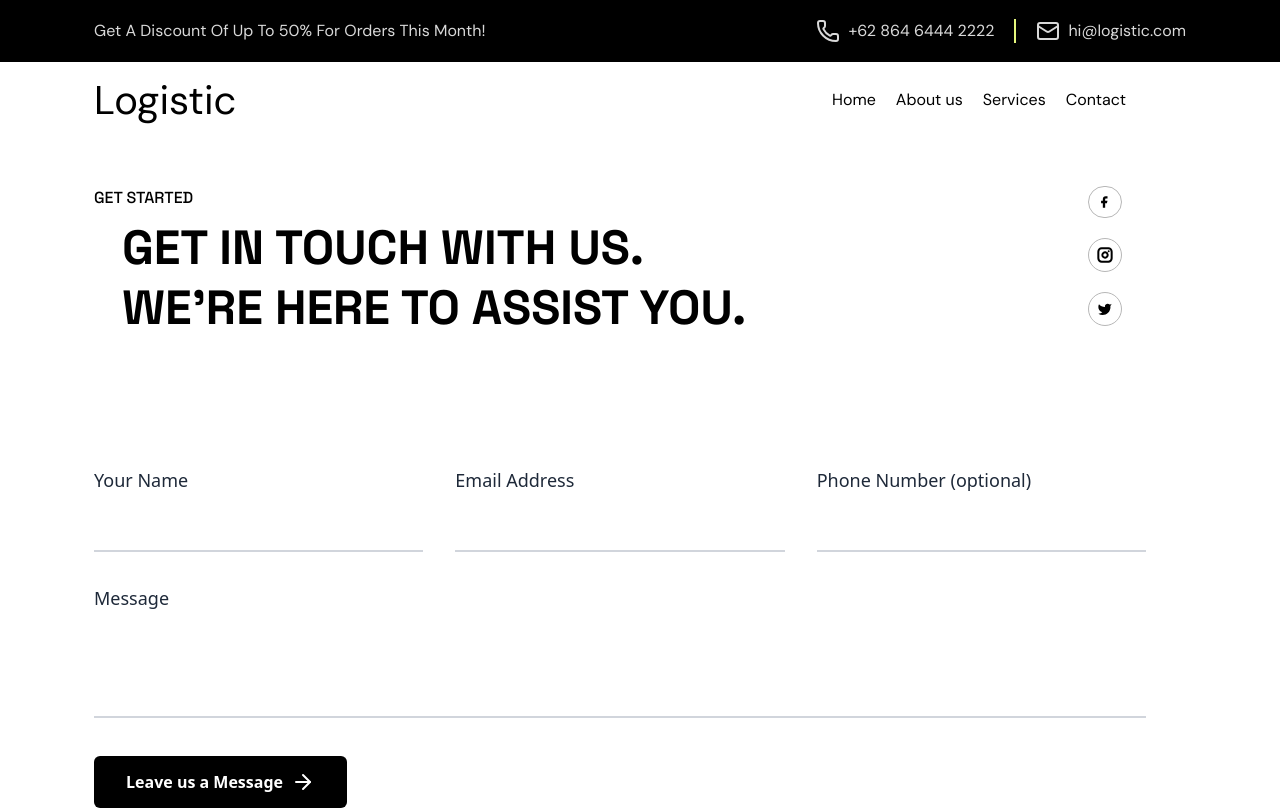
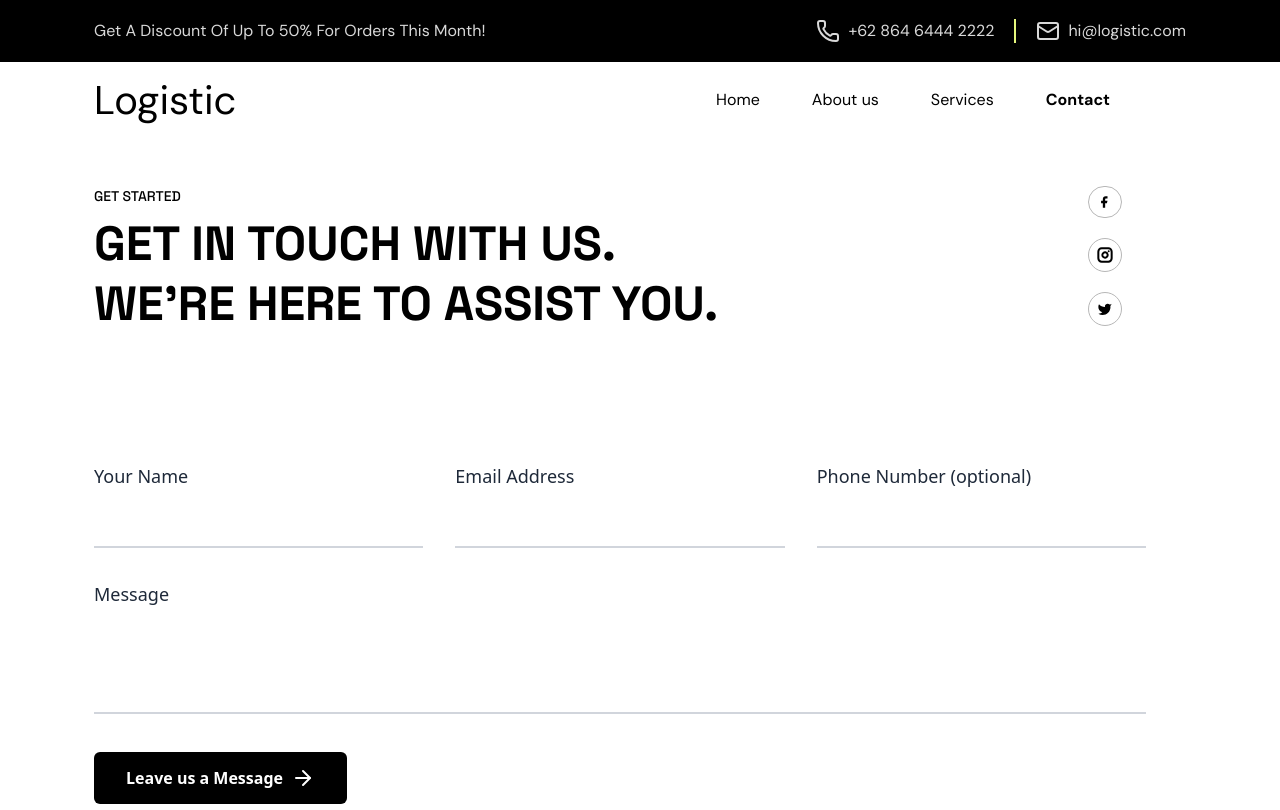
Before and after one commit to Mdsakib999/Logistics-development-M-5, a React (Vite) app: page /contact in a window 1280 px wide. Shown: the top 810 px of the page. Built offline with nearby package versions, Linux system fonts and the light colour scheme.

Commit message:
navbar responsive issue fixed

```diff
--- a/src/components/Home/Feedback.jsx
+++ b/src/components/Home/Feedback.jsx
@@ -6,7 +6,7 @@ import Paragraph from "../ui/Paragraph";
 import FeedbackCard from "../ui/FeedbackCard";
 export default function Feedback() {
   return (
-    <div>
+    <div className="py-24">
       <Container>
         {/* content section */}
         <div className="relative mb-24">
--- a/src/components/contact/Info.jsx
+++ b/src/components/contact/Info.jsx
@@ -2,7 +2,7 @@ import Heading from "../ui/Heading";
 import Container from '../layout/Container';
 export default function Info() {
   return (
-    <div className="bg-gray-100 py-16 px-8">
+    <div className="bg-gray-100 mt-16 py-16 px-8">
       <Container className="flex gap-8 sm:gap-0 flex-col sm:flex-row justify-between">
         {/* Left Section */}
         <div className="w-full sm:w-1/5 md:w-2/5">
--- a/src/components/contact/Social.jsx
+++ b/src/components/contact/Social.jsx
@@ -7,10 +7,10 @@ export default function Social() {
       <Container className="flex justify-between">
         {/* social content */}
         <div className="w-2/3">
-          <h6 className="uppercase font-heading tex-sm font-medium mb-2">
+          <h6 className="uppercase font-heading text-sm font-medium mb-2">
             Get Started
           </h6>
-          <Heading lineHeight="tight">
+          <Heading className="!mx-0" lineHeight="tight">
             Get in touch with us. We're here to assist you.
           </Heading>
         </div>
--- a/src/components/layout/Header.jsx
+++ b/src/components/layout/Header.jsx
@@ -1,12 +1,11 @@
-
+import { useEffect, useRef, useState } from "react";
 import { NavLink } from "react-router";
+import useWindowSize from "../../utils/WindowSize";
 import TopHeader from "../TopHeader";
 import Container from "./Container";
-import useWindowSize from "../../utils/WindowSize";
-import { useEffect, useRef, useState } from "react";
 export default function Header() {
   const [isOpen, setIsOpen] = useState(false);
-  const {width} = useWindowSize();
+  const { width } = useWindowSize();
   const navRef = useRef(null);
 
   useEffect(() => {
@@ -34,50 +33,81 @@ export default function Header() {
           <h2 className="text-[40px]">Logistic</h2>
           <ul className="flex gap-5 mr-[60px]">
             <li>
-              <NavLink to="/">Home</NavLink>
+              <NavLink
+                className={({ isActive }) =>
+                  isActive ? "nav-link active" : "nav-link"
+                }
+                to="/"
+              >
+                Home
+              </NavLink>
             </li>
             <li>
-              <NavLink to="/about">About us</NavLink>
+              <NavLink
+                className={({ isActive }) =>
+                  isActive ? "nav-link active" : "nav-link"
+                }
+                to="/about"
+              >
+                About us
+              </NavLink>
             </li>
             <li>
-              <NavLink to="/service">Services</NavLink>
+              <NavLink
+                className={({ isActive }) =>
+                  isActive ? "nav-link active" : "nav-link"
+                }
+                to="/service"
+              >
+                Services
+              </NavLink>
             </li>
             <li>
-              <NavLink to="/contact">Contact</NavLink>
+              <NavLink
+                className={({ isActive }) =>
+                  isActive ? "nav-link active" : "nav-link"
+                }
+                to="/contact"
+              >
+                Contact
+              </NavLink>
             </li>
           </ul>
         </nav>
+
+      </Container>
         {/*Mobile menu button */}
-    <div className="flex relative justify-between items-center">
+        <div className="flex relative px-12 justify-between items-center">
           <h2 className="text-4xl block md:hidden">Logistic</h2>
           <button
             onClick={() => setIsOpen(!isOpen)}
-          className={`md:hidden block md:mt-2 text-2xl`}
+            className={`md:hidden cursor-pointer block md:mt-2 text-2xl`}
           >
             {isOpen ? "x" : "☰"}
           </button>
           {/*Mobile Menu */}
-    </div>
-      </Container>
           {isOpen && (
-          <div className={`absolute border left-0 w-full bg-white shadow-lg md:hidden ${width<392 ? "top-48":"top-36"}`}>
+            <div
+              className={`absolute bg-gray-300 top-16 left-0 w-full shadow-lg md:hidden
+          } `}
+            >
               <ul className="flex flex-col p-4 space-y-3">
-              <li>
+                <li className="hover:bg-white py-2 px-4 w-full rounded-lg">
                   <NavLink to="#" onClick={() => setIsOpen(false)}>
                     Home
                   </NavLink>
                 </li>
-              <li>
+                <li className="hover:bg-white py-2 px-4 w-full rounded-lg">
                   <NavLink to="#" onClick={() => setIsOpen(false)}>
                     About us
                   </NavLink>
                 </li>
-              <li>
+                <li className="hover:bg-white py-2 px-4 w-full rounded-lg">
                   <NavLink to="#" onClick={() => setIsOpen(false)}>
                     Services
                   </NavLink>
                 </li>
-              <li>
+                <li className="hover:bg-white py-2 px-4 w-full rounded-lg">
                   <NavLink to="#" onClick={() => setIsOpen(false)}>
                     Contact
                   </NavLink>
@@ -86,5 +116,6 @@ export default function Header() {
             </div>
           )}
         </div>
+    </div>
   );
 }
--- a/src/components/sections/HowItWorks.jsx
+++ b/src/components/sections/HowItWorks.jsx
@@ -5,7 +5,7 @@ import Paragraph from "../ui/Paragraph";
 import WorkCard from "../ui/WorkCard";
 export default function HowItWorks() {
   return (
-    <div>
+    <div className="py-12">
       <Container className="py-12 lg:py-16">
         {/* content section */}
         <div className="flex flex-col gap-4 md:gap-0 md:flex-row">
--- a/src/components/sections/Solution.jsx
+++ b/src/components/sections/Solution.jsx
@@ -5,9 +5,9 @@ import Heading from "../ui/Heading";
 import Paragraph from "../ui/Paragraph";
 export default function Solution() {
   return (
-    <div className="w-full pb-12">
+    <div className="w-full pt-30 pb-24">
       <Container className={"w-full"}>
-        <Heading className="pb-4 sm:pb-12"
+        <Heading className="pb-4 sm:pb-16"
           fontWeight="bold"
           lineHeight="tight"
           align="center"
--- a/src/components/service/Offer.jsx
+++ b/src/components/service/Offer.jsx
@@ -12,11 +12,11 @@ import OfferCard from "../ui/OfferCard";
 import Paragraph from "../ui/Paragraph";
 export default function Offer() {
   return (
-    <div className="py-16">
+    <div className="py-16 bg-[#f9faf9]">
       <Container>
         {/* content section */}
         <div className="flex flex-wrap justify-between w-full ">
-          <Heading>Our Offerings</Heading>
+          <Heading className="!mx-0">Our Offerings</Heading>
           <div className="w-1/2 sm:w-2/5 space-y-4 ">
             <Paragraph>
               Elementum augue ut sagittis vel nunc. Posuere id velit integer
--- a/src/index.css
+++ b/src/index.css
@@ -8,6 +8,18 @@
   --text-small: 14px;
   --font-normal: 700;
 }
+.nav-link {
+  color: #000000;
+  text-decoration: none;
+  padding: 0.5rem 1rem;
+  transition: color 0.2s;
+}
+
 .nav-link.active {
-  font-weight: bold;
+  color: #000000;
+  font-weight: 700;
 }
+
+.nav-link:hover {
+  color:  #374151;
+}
--- a/src/pages/About.jsx
+++ b/src/pages/About.jsx
@@ -1,4 +1,6 @@
 import Empower from "../components/about/Empower";
+import Experiance from "../components/Home/Experiance";
+import Faq from "../components/sections/Faq";
 import Heading from "../components/ui/Heading";
 import Paragraph from "../components/ui/Paragraph";
 export default function About() {
@@ -15,6 +17,8 @@ Elementum augue ut sagittis vel nunc. Posuere id velit integer proin aliquam fac
         </Paragraph>
       </div>
       <Empower />
+      <Experiance />
+      <Faq />
     </div>
   );
 }
```
Also changed, not shown: 1 other file (tests, documents, lock files or other folders). Lines whose indentation alone changed are shown as unchanged.
